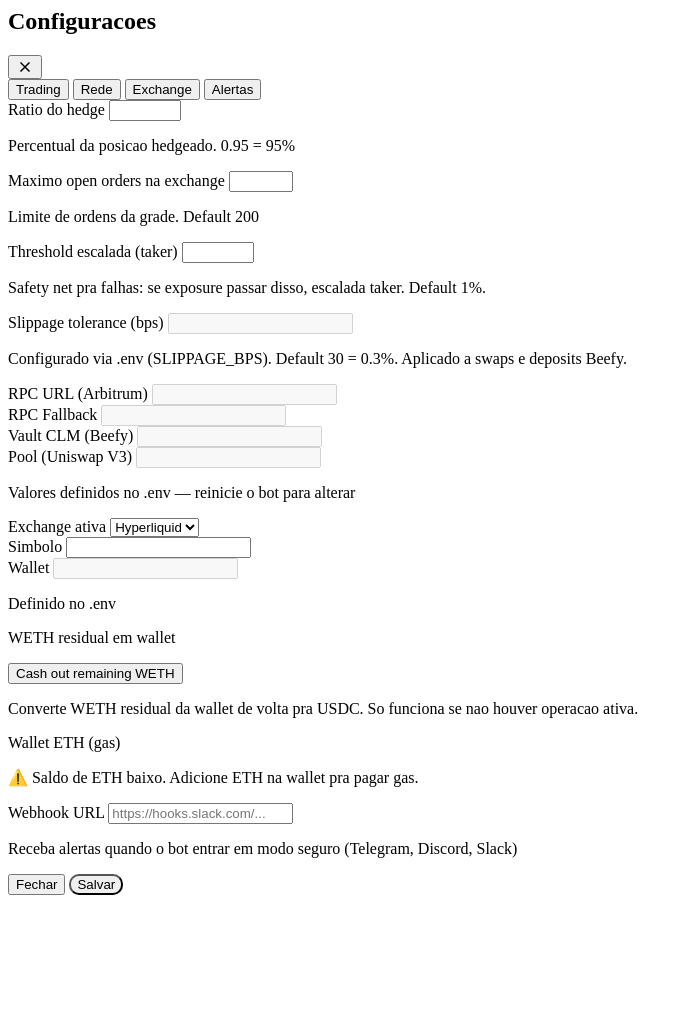
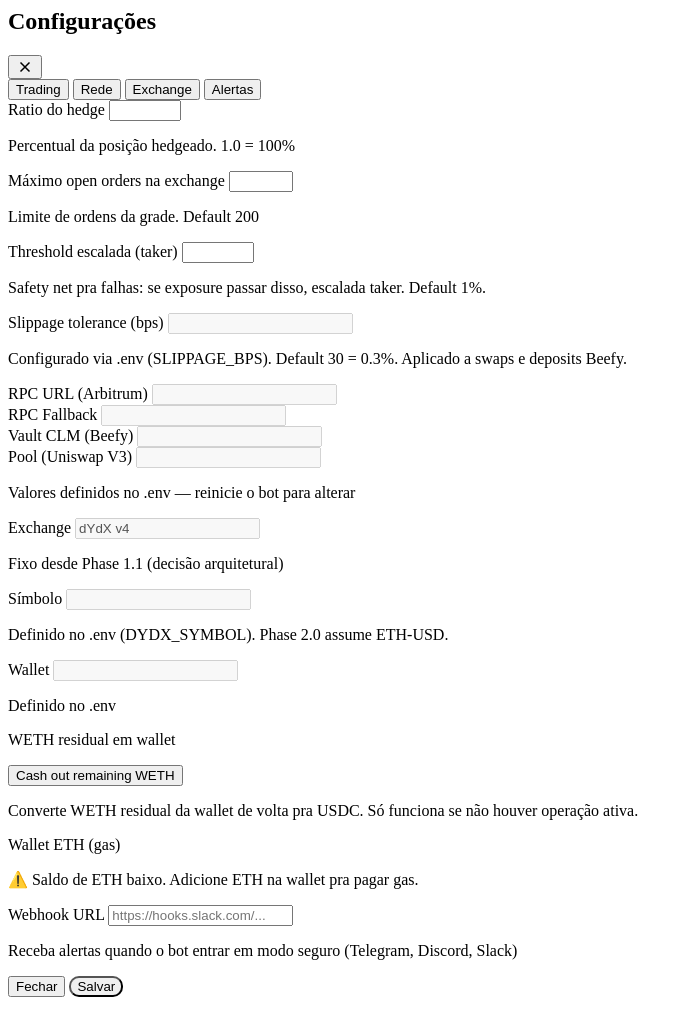
Before and after one commit to wallmxz/New-cryptohedge, a Python web app: template web/templates/partials/settings.html in a window 1280 px wide. Shown: the whole page, without its empty margins (0-688 px from the left). Before the commit the page ends 895 px from the top, so only its background shows below. Run offline with Jinja, Linux system fonts and the light colour scheme; the template is opened without the code that fills it, so the values that code supplies are empty.

Commit message:
fix(ui): typos (acentos faltando) + cleanup legacy fields
Templates display typos:
- 'Operacoes' -> 'Operações' (tab)
- 'Resultado liquido' -> 'Resultado líquido' (header card)
- 'Exposicao' -> 'Exposição' (hedge card)
- 'Operacao em progresso' -> 'Operação em progresso'
- 'Iniciar nova operacao' -> 'Iniciar nova operação'
- 'Configuracoes' -> 'Configurações'
- 'Maximo open orders' -> 'Máximo open orders'
- 'Simbolo' -> 'Símbolo'
- 'Percentual da posicao hedgeado. 0.95 = 95%' -> 'posição. 1.0 = 100%'
- 'So funciona se nao houver operacao ativa' -> 'Só funciona se não houver
  operação ativa'

Settings exchange tab cleanup:
- Removed 'Hyperliquid' option from select (Phase 1.3 cleanup era —
  ainda estava no template). Replaced com input disabled mostrando 'dYdX v4'.
- Símbolo agora disabled (Phase 2.0 assume ETH-USD; settings deve refletir
  .env, não permitir override no UI).

config.py defaults aligned with Phase 2.0 commitment:
- pool_token0_symbol default: 'ARB' -> 'WETH' (era stale)
- active_exchange default: 'hyperliquid' -> 'dydx'
- test_config updated accordingly

Co-Authored-By: Claude Opus 4.7 (1M context) <noreply@anthropic.com>

```diff
--- a/config.py
+++ b/config.py
@@ -58,8 +58,8 @@ class Settings:
             hedge_ratio=float(os.environ.get("HEDGE_RATIO", "1.0")),
             max_open_orders=int(os.environ.get("MAX_OPEN_ORDERS", "200")),
             threshold_aggressive=float(os.environ.get("THRESHOLD_AGGRESSIVE", "0.01")),
-            active_exchange=os.environ.get("ACTIVE_EXCHANGE", "hyperliquid"),
-            pool_token0_symbol=os.environ.get("POOL_TOKEN0_SYMBOL", "ARB"),
+            active_exchange=os.environ.get("ACTIVE_EXCHANGE", "dydx"),
+            pool_token0_symbol=os.environ.get("POOL_TOKEN0_SYMBOL", "WETH"),
             pool_token1_symbol=os.environ.get("POOL_TOKEN1_SYMBOL", "USDC"),
             pool_token1_is_stable=os.environ.get("POOL_TOKEN1_IS_STABLE", "true").lower() == "true",
             pool_token1_usd_price=float(os.environ.get("POOL_TOKEN1_USD_PRICE", "1.0")),
--- a/web/templates/dashboard.html
+++ b/web/templates/dashboard.html
@@ -8,12 +8,12 @@
             <h1 class="text-xl font-bold text-slate-800 tracking-tight">AutoMoney</h1>
             <div class="tab-bar">
                 <button class="tab-btn" :class="activeTab === 'painel' && 'tab-active'" @click="activeTab = 'painel'">Painel</button>
-                <button class="tab-btn" :class="activeTab === 'operacoes' && 'tab-active'" @click="activeTab = 'operacoes'">Operacoes</button>
+                <button class="tab-btn" :class="activeTab === 'operacoes' && 'tab-active'" @click="activeTab = 'operacoes'">Operações</button>
                 <button class="tab-btn" :class="activeTab === 'historico' && 'tab-active'" @click="activeTab = 'historico'; loadHistory()">Histórico</button>
             </div>
         </div>
         <div class="flex items-center gap-3">
-            <div class="flex items-center gap-2" title="Status das conexoes">
+            <div class="flex items-center gap-2" title="Status das conexões">
                 <span class="flex items-center gap-1 text-xs" :class="state.connected_chain ? 'text-emerald-600' : 'text-slate-400'">
                     <span class="w-1.5 h-1.5 rounded-full" :class="state.connected_chain ? 'bg-emerald-500' : 'bg-slate-300'"></span>
                     Chain
@@ -45,7 +45,7 @@
         <div class="card" style="background: linear-gradient(135deg, #6366f1 0%, #8b5cf6 100%); border: none;">
             <div class="flex items-center justify-between">
                 <div>
-                    <p class="text-indigo-200 text-xs font-medium uppercase tracking-wider mb-1">Resultado liquido</p>
+                    <p class="text-indigo-200 text-xs font-medium uppercase tracking-wider mb-1">Resultado líquido</p>
                     <p class="text-3xl font-bold text-white" :class="pnl.net < 0 && 'text-red-200'"
                        x-text="(pnl.net >= 0 ? '+' : '') + '$' + pnl.net.toFixed(2)">$0.00</p>
                 </div>
--- a/web/templates/partials/hedge.html
+++ b/web/templates/partials/hedge.html
@@ -19,7 +19,7 @@
             <span class="metric-value" :class="state.hedge_unrealized_pnl >= 0 ? 'metric-up' : 'metric-down'" x-text="'$' + state.hedge_unrealized_pnl.toFixed(2)">$0.00</span>
         </div>
         <div class="metric-row">
-            <span class="metric-label">Exposicao</span>
+            <span class="metric-label">Exposição</span>
             <span class="metric-value metric-warn" x-text="(exposurePct * 100).toFixed(1) + '%'">0%</span>
         </div>
     </div>
--- a/web/templates/partials/operation.html
+++ b/web/templates/partials/operation.html
@@ -20,7 +20,7 @@
     <div x-show="state.bootstrap_progress" x-cloak
          class="mb-3 p-3 rounded-lg"
          style="background: #fef3c7; border: 1px solid #fbbf24;">
-        <p class="text-xs font-semibold uppercase tracking-wider text-amber-700 mb-1">Operacao em progresso</p>
+        <p class="text-xs font-semibold uppercase tracking-wider text-amber-700 mb-1">Operação em progresso</p>
         <p class="text-sm text-amber-800" x-text="state.bootstrap_progress"></p>
         <div class="text-xs text-slate-500 mt-2 space-y-1">
             <div x-show="state.bootstrap_swap_tx_hash">
--- a/web/templates/partials/settings.html
+++ b/web/templates/partials/settings.html
@@ -1,7 +1,7 @@
 <div x-show="showSettings" x-cloak class="modal-overlay" @click.self="showSettings = false">
         <div class="modal-box" @click.stop>
             <div class="flex items-center justify-between mb-6">
-                <h2 class="text-lg font-bold text-slate-800">Configuracoes</h2>
+                <h2 class="text-lg font-bold text-slate-800">Configurações</h2>
                 <button @click="showSettings = false" class="text-slate-400 hover:text-slate-600 transition p-1 rounded-lg hover:bg-slate-100">
                     <svg xmlns="http://www.w3.org/2000/svg" width="18" height="18" viewBox="0 0 24 24" fill="none" stroke="currentColor" stroke-width="2"><path d="M18 6L6 18M6 6l12 12"/></svg>
                 </button>
@@ -20,10 +20,10 @@
                     <div class="cfg-group">
                         <label class="cfg-label">Ratio do hedge</label>
                         <input type="number" name="hedge_ratio" step="0.01" min="0" max="1" :value="state.hedge_ratio" class="cfg-input">
-                        <p class="cfg-hint">Percentual da posicao hedgeado. 0.95 = 95%</p>
+                        <p class="cfg-hint">Percentual da posição hedgeado. 1.0 = 100%</p>
                     </div>
                     <div class="cfg-group">
-                        <label class="cfg-label">Maximo open orders na exchange</label>
+                        <label class="cfg-label">Máximo open orders na exchange</label>
                         <input type="number" name="max_open_orders" step="1" min="20" max="500"
                                :value="config.max_open_orders" class="cfg-input">
                         <p class="cfg-hint">Limite de ordens da grade. Default 200</p>
@@ -67,15 +67,14 @@
 
                 <div x-show="settingsTab === 'exchange'" x-cloak class="space-y-4">
                     <div class="cfg-group">
-                        <label class="cfg-label">Exchange ativa</label>
-                        <select name="active_exchange" class="cfg-input">
-                            <option value="hyperliquid" :selected="config.active_exchange === 'hyperliquid'">Hyperliquid</option>
-                            <option value="dydx" :selected="config.active_exchange === 'dydx'">dYdX v4</option>
-                        </select>
+                        <label class="cfg-label">Exchange</label>
+                        <input type="text" value="dYdX v4" class="cfg-input" disabled>
+                        <p class="cfg-hint">Fixo desde Phase 1.1 (decisão arquitetural)</p>
                     </div>
                     <div class="cfg-group">
-                        <label class="cfg-label">Simbolo</label>
-                        <input type="text" name="symbol" :value="config.symbol" class="cfg-input">
+                        <label class="cfg-label">Símbolo</label>
+                        <input type="text" :value="config.symbol" class="cfg-input" disabled>
+                        <p class="cfg-hint">Definido no .env (DYDX_SYMBOL). Phase 2.0 assume ETH-USD.</p>
                     </div>
                     <div class="cfg-group">
                         <label class="cfg-label">Wallet</label>
@@ -91,8 +90,8 @@
                             Cash out remaining WETH
                         </button>
                         <p class="cfg-hint">
-                            Converte WETH residual da wallet de volta pra USDC. So funciona
-                            se nao houver operacao ativa.
+                            Converte WETH residual da wallet de volta pra USDC. Só funciona
+                            se não houver operação ativa.
                         </p>
                     </div>
                     <div class="cfg-group">
--- a/web/templates/partials/start_modal.html
+++ b/web/templates/partials/start_modal.html
@@ -2,7 +2,7 @@
      class="fixed inset-0 bg-black/50 flex items-center justify-center z-50"
      @click.self="showStartModal = false">
     <div class="bg-white p-6 rounded-lg shadow-xl max-w-md w-full">
-        <h2 class="text-lg font-bold mb-4">Iniciar nova operacao</h2>
+        <h2 class="text-lg font-bold mb-4">Iniciar nova operação</h2>
         <label class="block mb-2 text-sm font-medium">Capital (USDC)</label>
         <div class="flex gap-2">
             <input type="number" x-model.number="startBudget"
```
Also changed, not shown: tests/test_config.py (+1 -1 lines).
